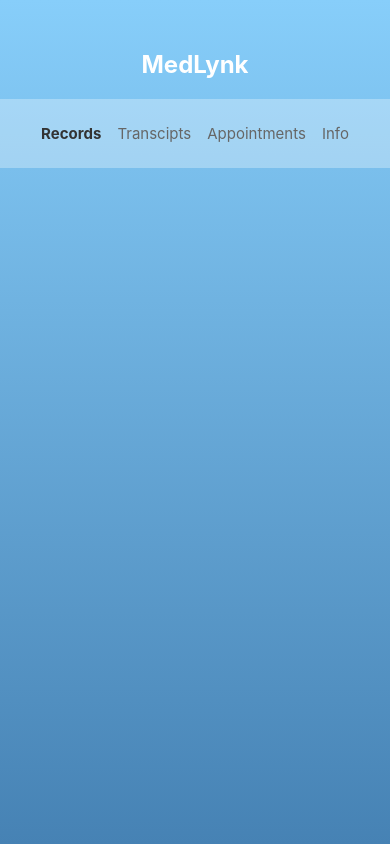
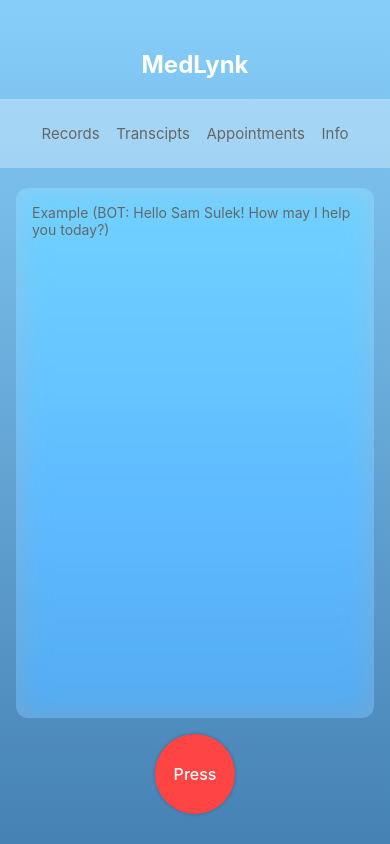
Before and after one commit to HackSprout/MedLynk, a React Native app in the folder AppUI/: screen /Home in a window 390 px wide. Built offline with nearby package versions, Linux system fonts and the light colour scheme.

Commit message:
Chat and record button

```diff
--- a/AppUI/screen/home.js
+++ b/AppUI/screen/home.js
@@ -3,9 +3,10 @@ import { View, Text, StyleSheet, TouchableOpacity } from 'react-native';
 import { LinearGradient } from 'expo-linear-gradient';
 import { BlurView } from 'expo-blur';
 import TopNavButtons from '../components/TopNavButtons';
+import InfoView from '../components/InfoView';
 
 export default function Home() {
-  const [activeTab, setActiveTab] = useState('records');
+  const [activeTab, setActiveTab] = useState(null);
 
   const handleTabPress = (tabId) => {
     setActiveTab(tabId);
@@ -24,7 +25,19 @@ export default function Home() {
           onTabPress={handleTabPress}
         />
 
+        <View style={styles.transcriptContainer}>
+          <BlurView intensity={70} style={styles.transcriptBox}>
 
+            <Text style={styles.placeholderText}>Example (BOT: Hello Sam Sulek! How may I help you today?)</Text>
+
+          </BlurView>
+        </View>
+
+        <TouchableOpacity style={styles.callButton}>
+
+          <Text style={styles.callButtonText}>Press</Text>
+
+        </TouchableOpacity>
       </View>
     </LinearGradient>
   );
@@ -46,4 +59,37 @@ const styles = StyleSheet.create({
     textAlign: 'center',
     marginBottom: 20, // can be changed later if needed
   },
+  transcriptContainer: {
+    flex: 1,
+    margin: 16,
+    marginTop: 20,
+  },
+  transcriptBox: {
+    flex: 1,
+    borderRadius: 12,
+    overflow: 'hidden',
+    backgroundColor: 'rgba(255, 255, 255, 0.3)',
+  },
+  placeholderText: {
+    color: '#666',
+    padding: 16,
+  },
+
+  callButton: {
+    width: 80,
+    height: 80,
+    borderRadius: 40,
+    backgroundColor: '#FF4444',
+    justifyContent: 'center',
+    alignItems: 'center',
+    alignSelf: 'center', // takes the button to middle
+    marginBottom: 30,
+    shadowOpacity: 0.25,
+    shadowRadius: 3.84,
+  },
+  callButtonText: {
+    color: '#fff',
+    fontSize: 16,
+    fontWeight: '500',
+  },
 });
```
